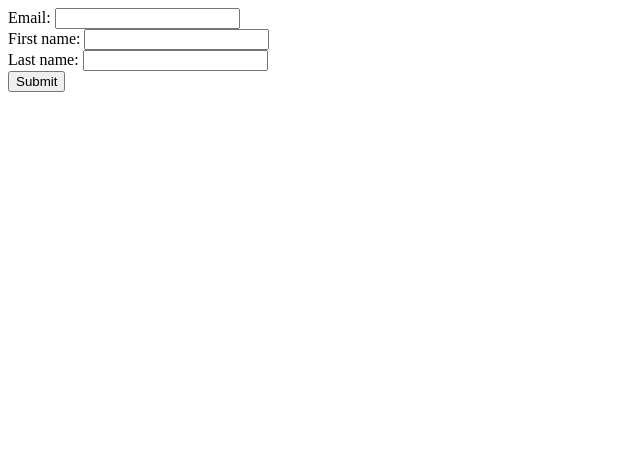
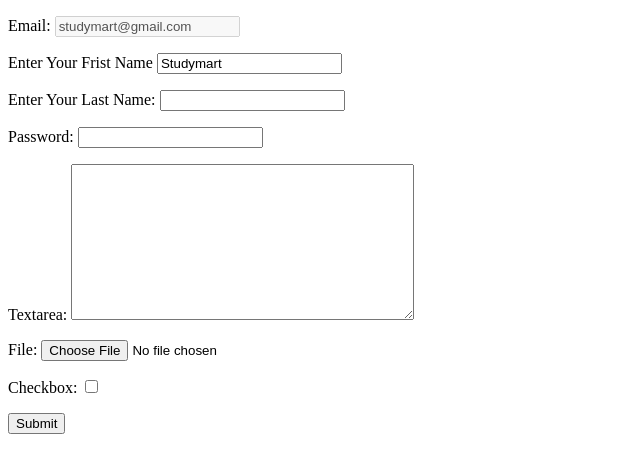
Before and after one commit to arifulbd-2005/Djengo_Basic, a Django app: page /blog/fm/ in a window 1280 px wide. Shown: the top 473 px of the page, without its empty margins (0-640 px from the left). Run offline with Django 5.2, Linux system fonts and the light colour scheme.

Commit message:
Update project

```diff
--- a/studymart/Blogs/forms.py
+++ b/studymart/Blogs/forms.py
@@ -1,6 +1,10 @@
 from django import forms
 
 class TeachersRegistration(forms.Form):
-    first_name = forms.CharField()
-    last_name = forms.CharField()
-    email = forms.EmailField()
+    first_name = forms.CharField(label='Enter Your Frist Name', label_suffix=' ', initial='Studymart')
+    last_name = forms.CharField(label='Enter Your Last Name')
+    email = forms.EmailField(initial='studymart@gmail.com', disabled=True)
+    password = forms.CharField(widget=forms.PasswordInput)
+    textarea = forms.CharField(widget=forms.Textarea)
+    file = forms.CharField(widget=forms.FileInput)
+    checkbox = forms.CharField(widget=forms.CheckboxInput)
--- a/studymart/Blogs/views.py
+++ b/studymart/Blogs/views.py
@@ -8,6 +8,13 @@ def blog1(request):
 def blog2(request):
     return render(request, 'blogs/blog2.html')
 def showformsdata(request):
-    fm = TeachersRegistration()
+    if request.method == 'POST':
+        fm = TeachersRegistration(request.POST)
+        print(fm)
+        print('This is POST statement')
+        print(fm.cleaned_data)
+    else:
+        fm = TeachersRegistration()
+        print('This is GET statement')
     fm.order_fields(field_order=['email', 'first_name', 'last_name'])
     return render(request, 'blogs/forms.html', {'form': fm})
--- a/studymart/templates/blogs/forms.html
+++ b/studymart/templates/blogs/forms.html
@@ -7,10 +7,12 @@
     <title>Forms</title>
 </head>
 <body>
-    <form action="">
-        <table>
-            {{form}}
-        </table>
+    <form action="" method="POST"> {% csrf_token %}
+    <!--{% for field in form %}
+        {{field.label_tag}} <br>
+        {% endfor %}-->
+
+        {{form.as_p}}
         <input type="submit" value="Submit">
     </form>
 </body>
```
